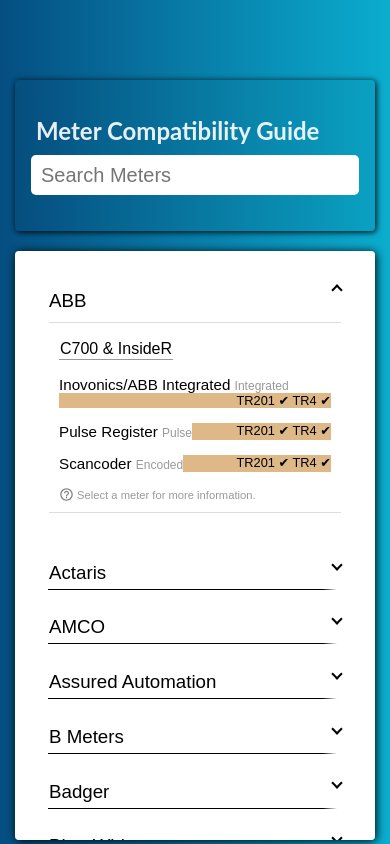
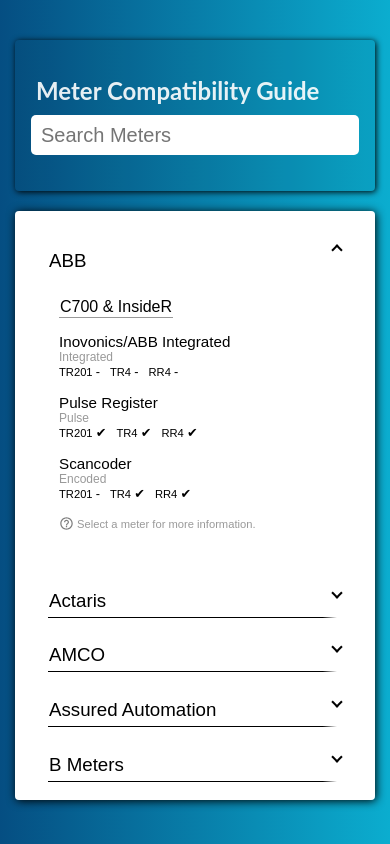
Before and after one commit to tdeckard2000/wiringGuide, an Angular app: page / in a window 390 px wide. Both pictures are taken after a click on the button "ABB". Built offline with nearby package versions, Linux system fonts and the light colour scheme.

Commit message:
Build and populate meter compatibility table. Make responsive to smaller screen sizes.

```diff
--- a/src/app/app.component.css
+++ b/src/app/app.component.css
@@ -25,3 +25,14 @@
     margin-top: 80px;
     padding: 35px 15px;
 }
+
+/* Media Queries */
+
+/* ~iPhone X and smaller */
+@media screen and (max-width: 500px){
+
+    .topDiv{
+        margin-top: 40px;
+    }
+
+}
--- a/src/app/meter-dropdown-item/meter-dropdown-item.component.css
+++ b/src/app/meter-dropdown-item/meter-dropdown-item.component.css
@@ -6,11 +6,36 @@
 }
 
 .compatibilityTable{
-    background-color: burlywood;
     flex-grow: 1;
     font-family: sans-serif;
     font-size: .8rem;
     text-align: end;
+}
+
+.compatibilityTableCheckMarks{
+    display: inline-block;
+    text-align: center;
+    width: 55px;
+}
+
+.compatibilityTableHeader{
+    align-self: flex-end;
+    flex-grow: 1;
+    text-align: end;
+}
+
+.compatibilityTableHeader span{
+    display: inline-block;
+    font-family: sans-serif;
+    font-size: .8rem;
+    text-align: center;
+    width: 55px;
+}
+
+.compatibilityTableLabel{
+    display: none;
+    font-size: .7rem;
+    width: 55px;
 }
 
 .flexBox{
@@ -27,8 +52,8 @@
 }
 
 .itemBody{
-    border-top: 1px solid #9995;
-    border-bottom: 1px solid #9995;
+    /* border-top: 1px solid #9995; */
+    /* border-bottom: 1px solid #9995; */
     margin-top: 10px;
     min-height: 150px;
     padding: 0 10px;
@@ -65,6 +90,8 @@
 .textMeterModel{
     border-bottom: 1px solid #999;
     font-family: sans-serif;
+    margin-bottom: 0;
+    margin-top: 10px;
     padding: 1px;
     width: fit-content;
 }
@@ -101,4 +128,32 @@
     width: 85%;
 }
 
-/* test */
+/* Media Queries */
+
+/* ~iPhone X and smaller */
+@media screen and (max-width: 500px){
+
+    /* Minimize compatibility Chart */
+    .compatibilityTable{
+        text-align: start;
+    }
+
+    .compatibilityTableCheckMarks{
+        padding-right: 10px;
+        width: fit-content;
+    }
+
+    .compatibilityTableHeader{
+        display: none;
+    }
+
+    .compatibilityTableLabel{
+        display: inline-block;
+        text-align: left;
+        width: fit-content;
+    }
+
+    .flexBox{
+        flex-direction: column;
+    }
+}
--- a/src/app/meter-dropdown-item/meter-dropdown-item.component.html
+++ b/src/app/meter-dropdown-item/meter-dropdown-item.component.html
@@ -16,14 +16,31 @@
                             <!-- Series Name (optional)-->
                             <p *ngIf="section.seriesName">{{ section.seriesName }}</p>
                             <!-- Series Models Names (optional) -->
-                            <p *ngIf="section.seriesModel" class="textMeterModel">{{ section.seriesModel }}</p>
+                            <div class="flexBox">
+                                <p *ngIf="section.seriesModel" class="textMeterModel">{{ section.seriesModel }}</p>
+                                <span class="compatibilityTableHeader">
+                                        <span>TR201</span>
+                                        <span>TR4</span>
+                                        <span>RR4</span>
+                                </span>
+                            </div>
                             <div *ngIf="section.meters.length > 0">
                                 <!-- List of Meters in Flexbox -->
                                 <div *ngFor="let meter of section.meters">
                                     <div class="flexBox">
                                         <span class="textMeterName">{{ meter.meterName }}&nbsp;</span>
                                         <span class="textSignalType">{{ meter.signalType }}</span>
-                                        <span class="compatibilityTable">TR201 ✔ TR4 ✔</span>
+                                        <div class="compatibilityTable">
+                                            <span class="compatibilityTableLabel">TR201&nbsp;</span>
+                                            <span *ngIf="meter.compatibleTR201" class="compatibilityTableCheckMarks">✔</span>
+                                            <span *ngIf="!meter.compatibleTR201" class="compatibilityTableCheckMarks">-</span>
+                                            <span class="compatibilityTableLabel">TR4&nbsp;</span>
+                                            <span *ngIf="meter.compatibleTR4" class="compatibilityTableCheckMarks">✔</span>
+                                            <span *ngIf="!meter.compatibleTR4" class="compatibilityTableCheckMarks">-</span>
+                                            <span class="compatibilityTableLabel">RR4&nbsp;</span>
+                                            <span *ngIf="meter.compatibleRR4" class="compatibilityTableCheckMarks">✔</span>
+                                            <span *ngIf="!meter.compatibleRR4" class="compatibilityTableCheckMarks">-</span>
+                                        </div>
 
                                     </div>
                                 </div>
--- a/src/app/meter-dropdown-item/meter-dropdown-item.component.ts
+++ b/src/app/meter-dropdown-item/meter-dropdown-item.component.ts
@@ -41,8 +41,8 @@
               signalType: 'Encoded',
               wiringProtocol: 'sensus',
               compatibleTR201: false,
-              compatibleTR4: false,
-              compatibleRR4: false
+              compatibleTR4: true,
+              compatibleRR4: true
             }
           ]
         }]
```
